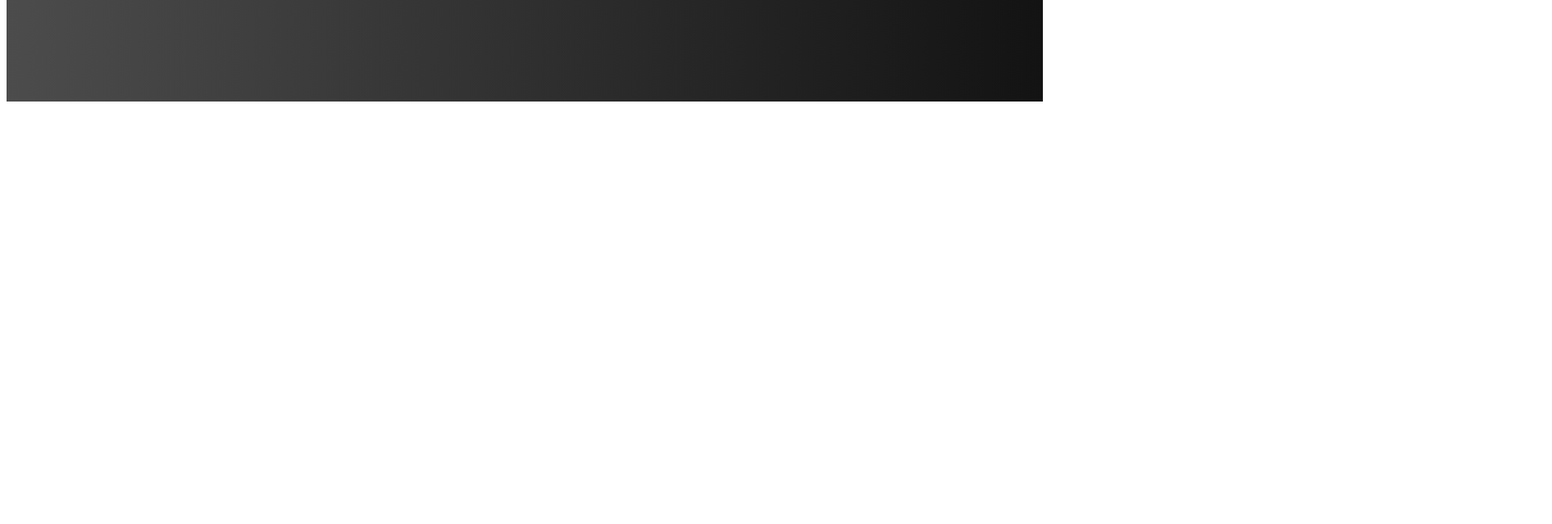
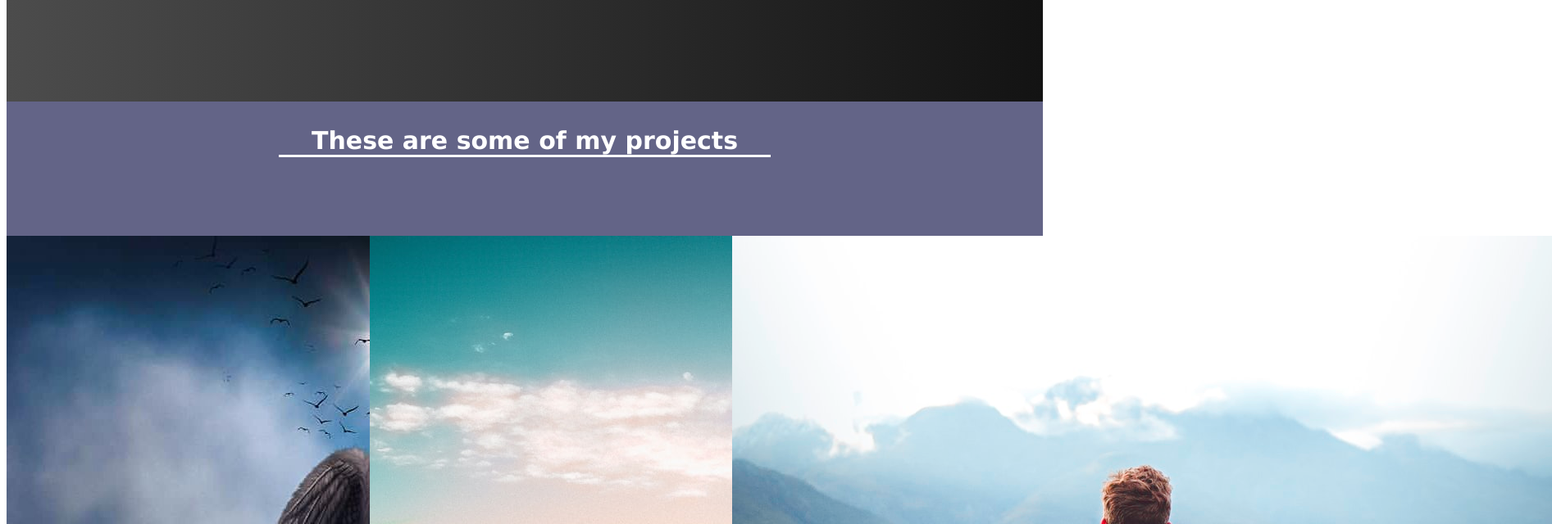
Before and after one commit to imahnama/First-Project, a plain HTML site: page index.html in a window 1280 px wide. Shown: the part 284-924 px from the top of the page at 82% size, 1893 px wide, since content can reach past the window. Before the commit the page ends 800 px from the top, so only its background shows below. Drawn offline with Linux system fonts and the light colour scheme.

Commit message:
Projects section

```diff
--- a/css/style.css
+++ b/css/style.css
@@ -48,3 +48,27 @@ li{
     font-style: italic;
     color: gold;
 }
+
+.projects{
+    background-color: #636487;
+}
+.grid{
+    display: grid;
+    grid-template-columns:repeat(auto-fit, minmax(320px, 1fr));
+    grid-gap: 4rem;
+
+}
+
+.projects h1{
+    font-family:Verdana, Geneva, Tahoma, sans-serif;
+    font-size: 30px;
+    text-align:center;
+    font-weight: bold;
+    border-bottom: 0.2rem solid;
+    max-width: 600px;
+    margin: 0 auto 6rem auto;
+    padding-top: 30px;
+    color:white;
+}
+
+}
--- a/index.html
+++ b/index.html
@@ -22,6 +22,16 @@
       <h1>Hello, I'm Brian</h1>
       <h3>java developer</h3>
     </div>
+    <div class="projects">
+        <h1>These are some of my projects</h1>
+        <div class = "grid">
+        <img class="gallery" src="images/1.jpg">
+        <img class="gallery" src="images/2.jpg">
+        <img class="gallery" src="images/3.jpg">
+        <img class="gallery" src="images/4.jpg">
+    </div>
+    </div>
+
     <!--
 
     Hello Camper!
```
Also changed, not shown: images/1.jpg (added), images/2.jpg (added), images/3.jpg (added), images/4.jpg (added), 2 other files.
